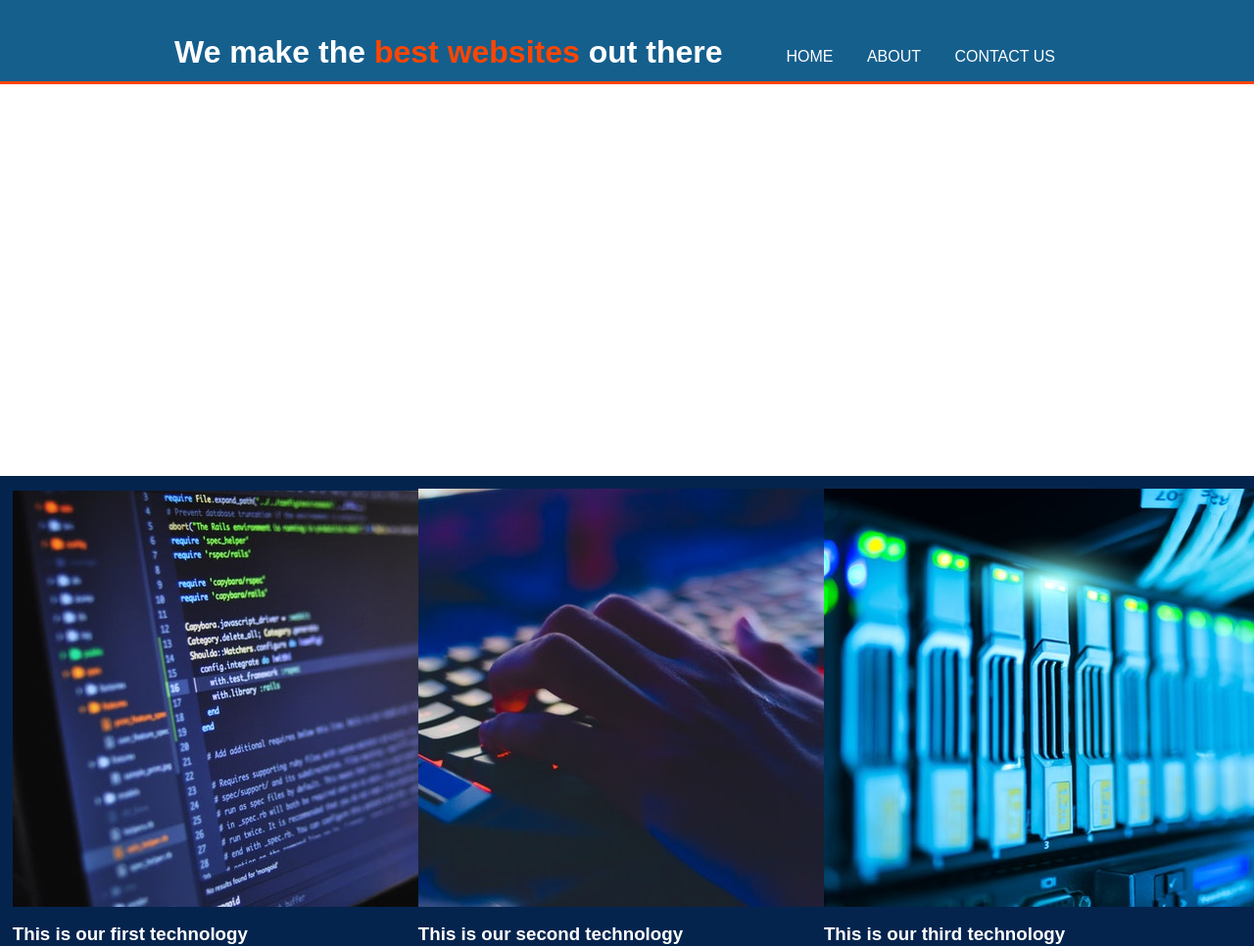
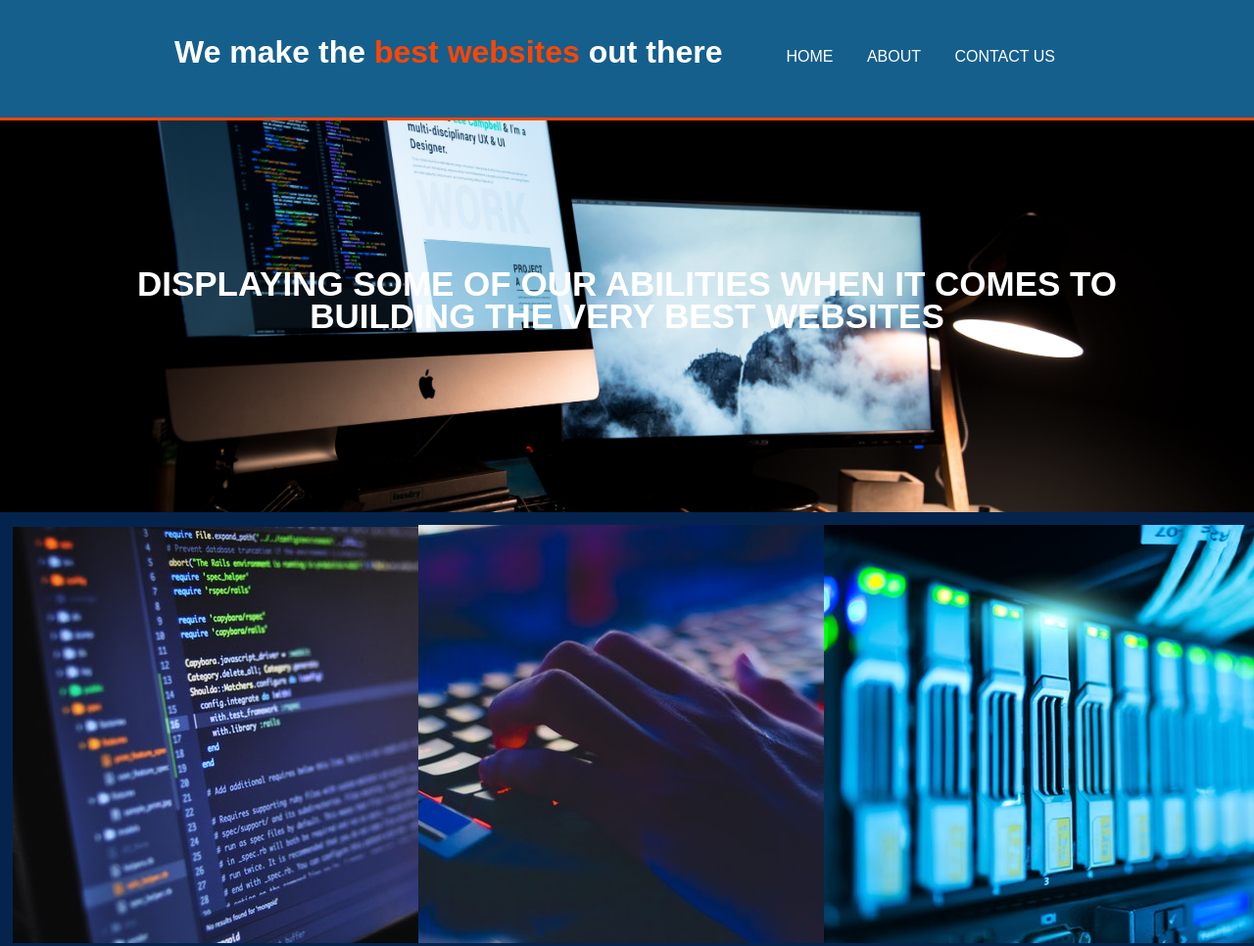
Before and after one commit to fontoful/techweb, a website built with Parcel: page index.html in a window 1280 px wide. Shown: the top 966 px of the page at 98% size. Built offline with nearby package versions, Linux system fonts and the light colour scheme; files whose address does not match are found by name.

Commit message:
first commit

```diff
--- a/src/styles.css
+++ b/src/styles.css
@@ -24,6 +24,7 @@ ul {
 header {
   background-color: #155f8d;
   border-bottom: 3px orangered solid;
+  min-height: 120px;
 }
 
 header #branding {
@@ -70,10 +71,11 @@ header a:hover {
 }
 
 #showcase {
-  background-image: url("src/images/image1.jpg");
+  background-image: url('./images/image1.jpg');
   height: 400px;
   background-repeat: no-repeat;
   background-position: 50% 50%;
+  background-size: cover;
 }
 
 /*  Styling the boxes  */
```
